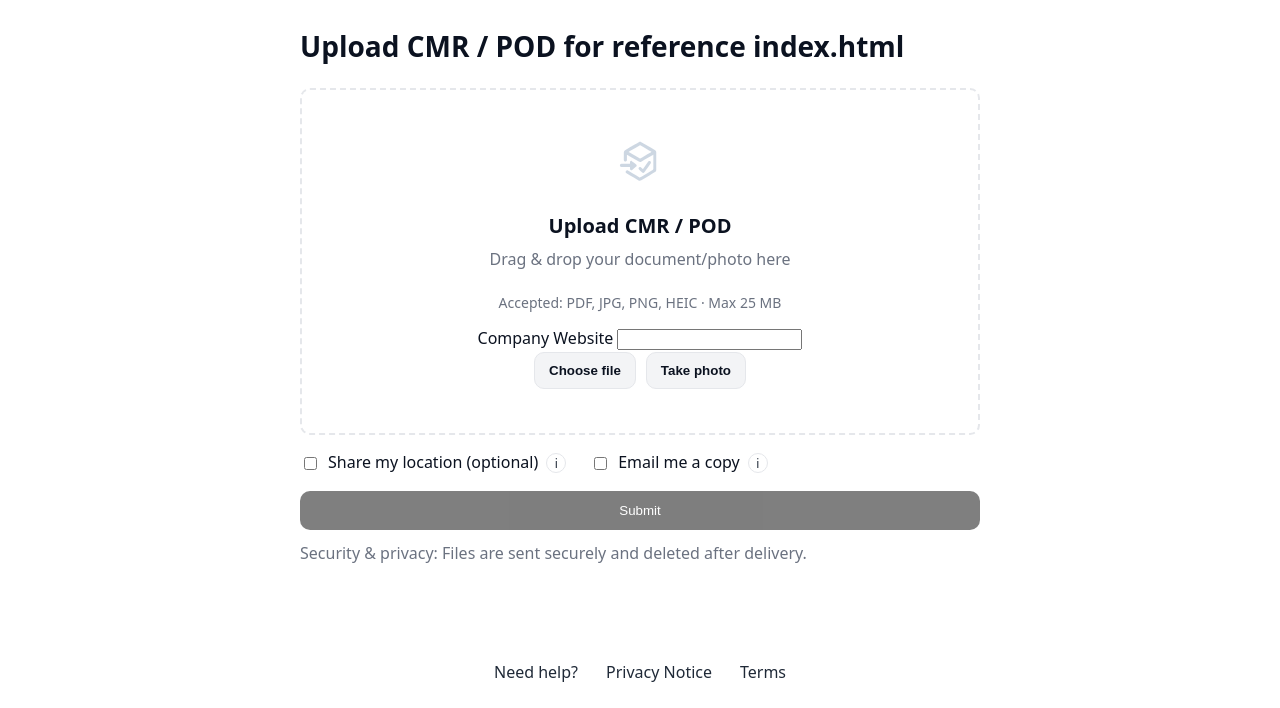
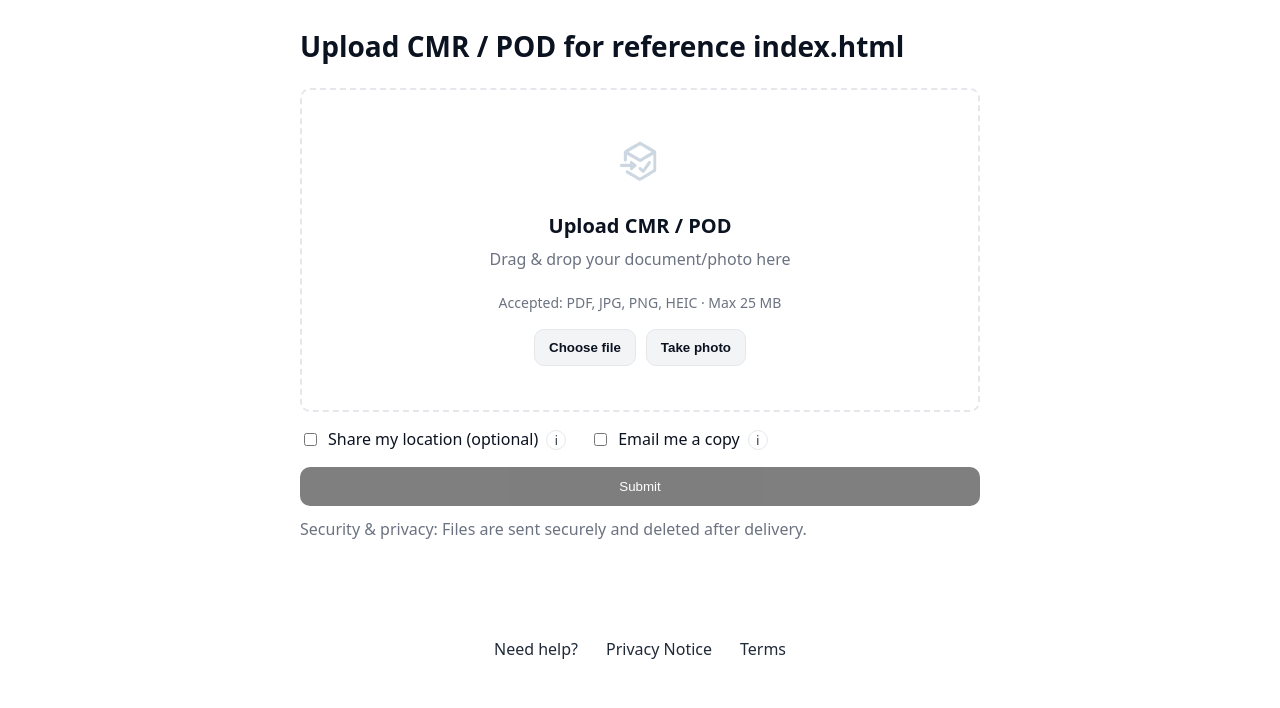
Before and after one commit to AHLJvanderPlas/Podfy-app, a website: page public/index.html in a window 1280 px wide. Shown: the part 136-844 px from the top of the page. After the commit the page ends 821 px from the top, so only its background shows below. Drawn offline with Linux system fonts and the light colour scheme; files whose address does not match are found by name.

Commit message:
Update styles.css
/* Honeypot field: hide visually, keep in DOM for bots */
.hp{ position:absolute !important; left:-9999px !important; width:1px; height:1px; overflow:hidden; }

```diff
--- a/public/styles.css
+++ b/public/styles.css
@@ -414,6 +414,9 @@ h1 { margin: 16px 0 24px; font-size: 28px; line-height: 1.2; }
 .hidden{ display:none !important; }
 [hidden]{ display:none !important; }
 
+/* Honeypot field: hide visually, keep in DOM for bots */
+.hp{ position:absolute !important; left:-9999px !important; width:1px; height:1px; overflow:hidden; }
+
 /* Respect reduced-motion preferences */
 @media (prefers-reduced-motion: reduce){ .progress-bar { transition:none; }}
 
```
